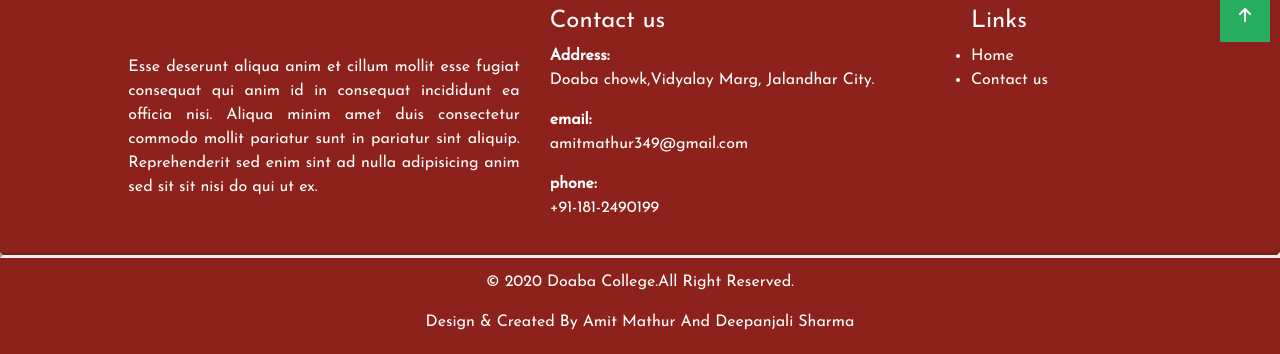
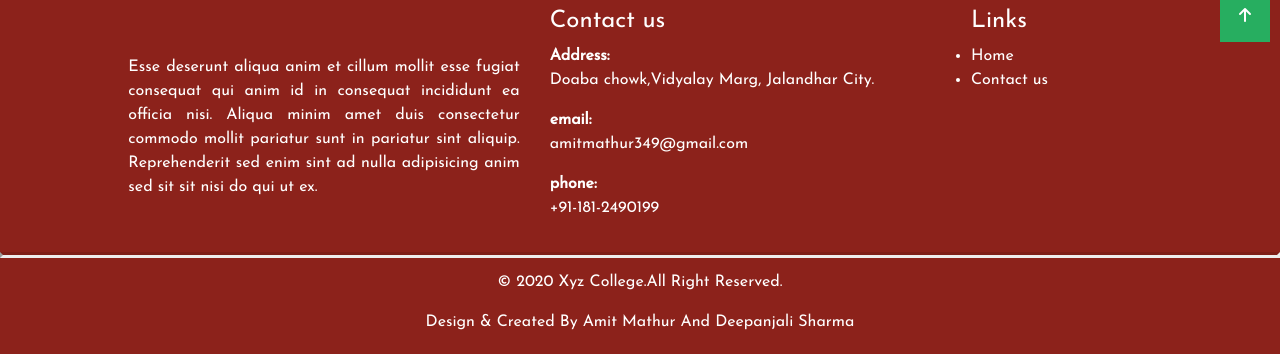
Before and after one commit to Amitmath0987/eventmanagement.github.io, a PHP site: page /index.php in a window 1280 px wide. Shown: the part 718-1072 px from the top of the page. Run offline with PHP 8.4, Linux system fonts and the light colour scheme; data that the repository does not hold is empty; some libraries are stand-ins or nearby versions.

Commit message:
indexfooterupdate

```diff
--- a/footers/footer.php
+++ b/footers/footer.php
@@ -42,7 +42,7 @@
 				</div>
 				<hr>
 				<div class="copyright_area col-md-12 col-12 text-center p-1">
-					<p class="text-capitalize text-white">&#169 2020 doaba college.all right reserved.</p>
+					<p class="text-capitalize text-white">&#169 2020 xyz college.all right reserved.</p>
 					<p class="text-capitalize text-white">design & created by amit mathur and deepanjali sharma</p>
 				</div>
 			</main>
```
